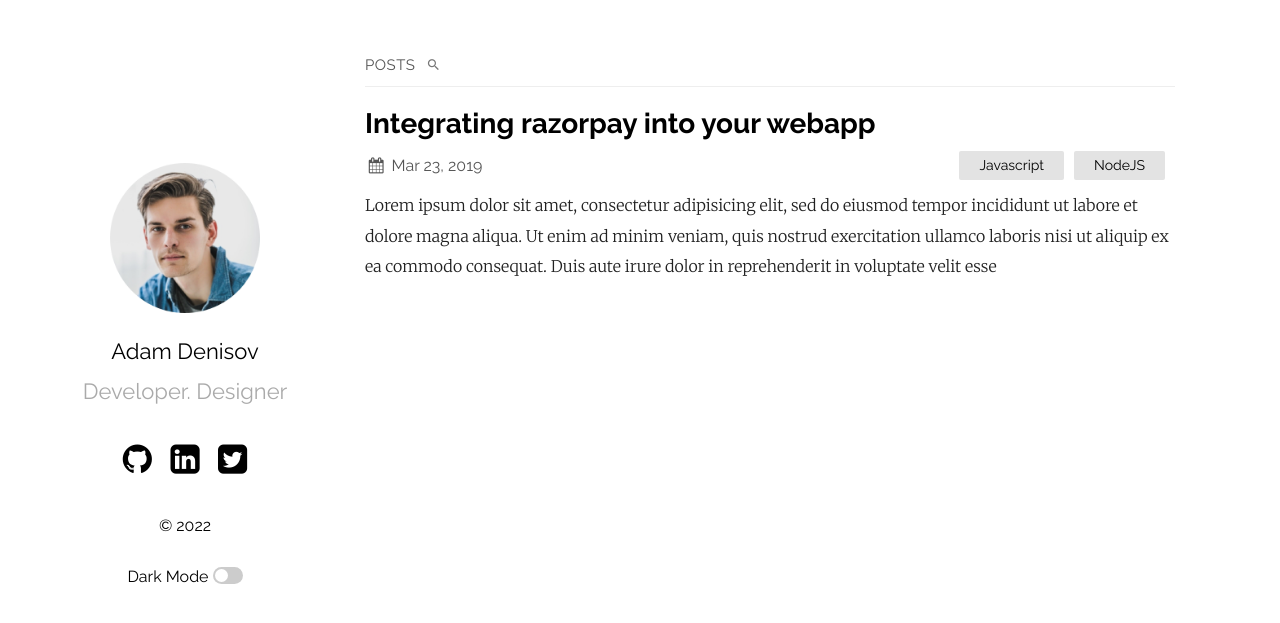
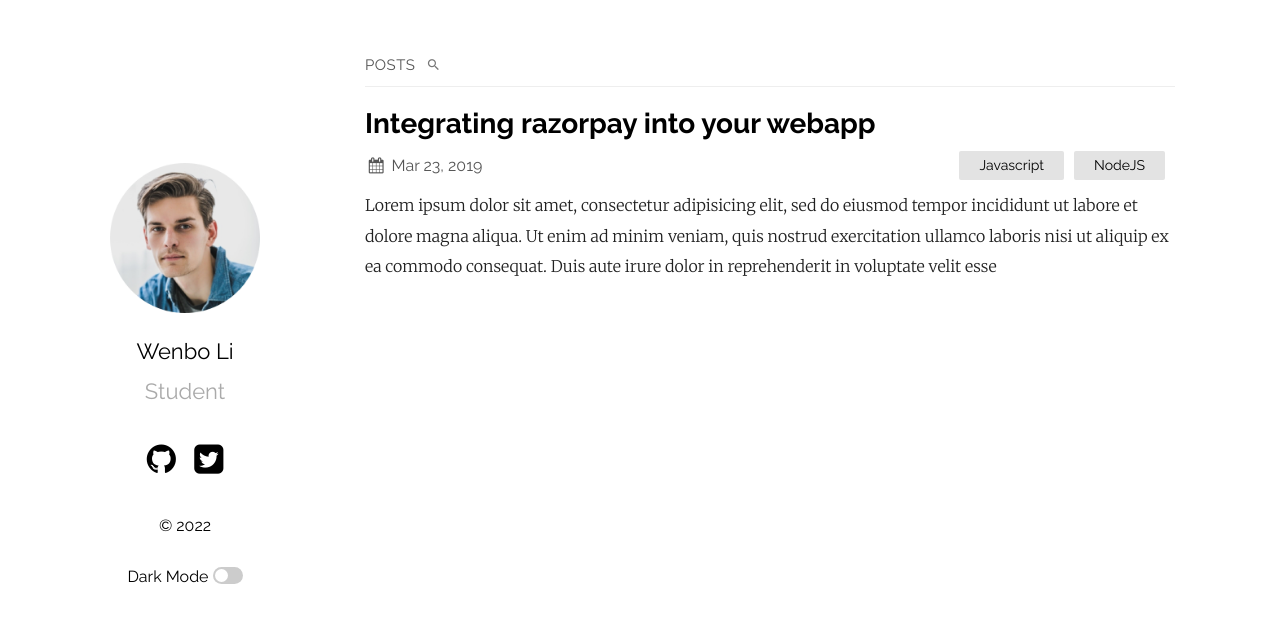
Before and after one commit to wenbo-li-ee/archived, a Jekyll site: the page built from index.md, in a window 1280 px wide. Shown: the top 623 px of the page. Built offline with Jekyll 4.4.1, drawn with Linux system fonts in a browser that asks for light colours.

Commit message:
init blog

```diff
--- a/_config.yml
+++ b/_config.yml
@@ -5,15 +5,18 @@ description: > # this means to ignore newlines until "show_exerpts:"
   Write an awesome description for your new site here. You can edit this
   line in _config.yml. It will appear in your document head meta (for
   Google search results) and in your feed.xml site description.
+url: "https://wenbo-li-ee.github.io/"
 show_excerpts: true # set to true to show excerpts on the homepage
+
+
 
 # Minima date format
 # refer to http://shopify.github.io/liquid/filters/date/ if you want to customize this
 sass:
   sass_dir: _sass
 plainwhite:
-  name: Adam Denisov
-  tagline: Developer. Designer
+  name: Wenbo Li
+  tagline: Student
   date_format: "%b %-d, %Y"
   sitemap: true # set to true to generate sitemap.xml content
   search: true # set to true to enable searchbar
@@ -26,9 +29,9 @@ plainwhite:
     - post
   # generate social links in footer
   social_links:
-    twitter: samarsault
-    github:  samarsault
-    linkedIn: in/samarsault
+    twitter: https://twitter.com/LENBO59418572
+    github:  https://github.com/wenbo-li-ee
+    #linkedIn: in/samarsault
     #dribbble: jekyll
     #flickr:   jekyll
     #instagram: jekyll
@@ -53,7 +56,7 @@ plainwhite:
 # - about.md
 
 # Build settings
-theme: plainwhite
+remote_theme: samarsault/plainwhite-jekyll
 
 plugins:
   - jekyll-seo-tag
```
Also changed, not shown: 1 other file.
